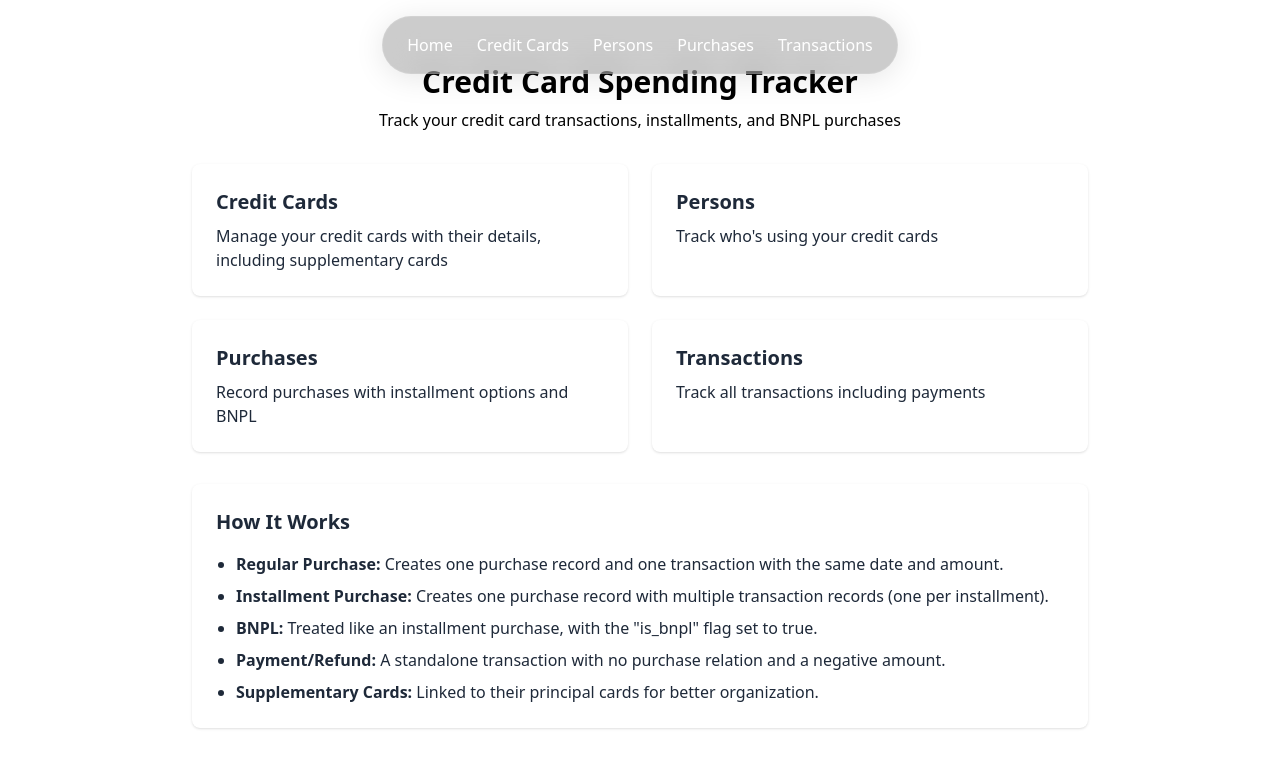
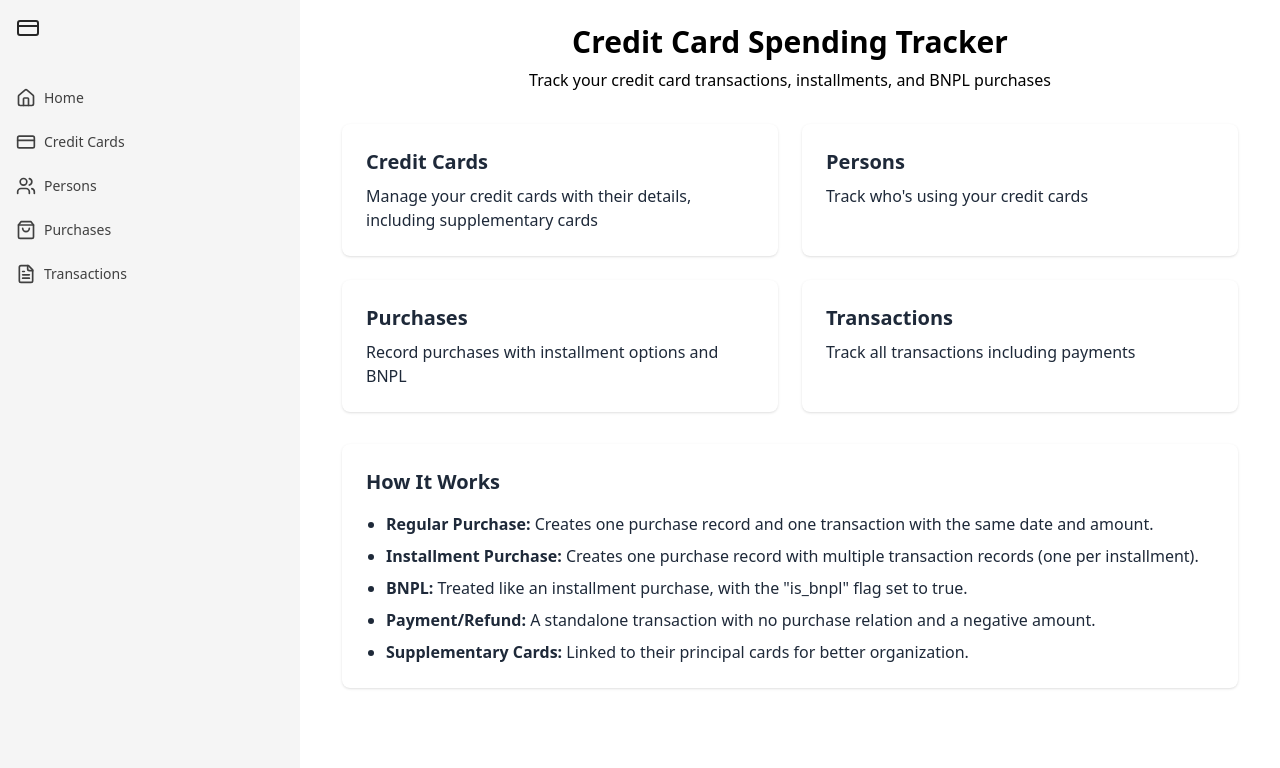
Before and after one commit to JohnPevien/credit-card-tracker, a Next.js app: page / in a window 1280 px wide. Shown: the top 768 px of the page. Built offline with nearby package versions, Linux system fonts and the light colour scheme.

Commit message:
Refactor layout to use sidebar and dark theme

```diff
--- a/src/app/layout.tsx
+++ b/src/app/layout.tsx
@@ -1,6 +1,6 @@
 import type { Metadata } from "next";
 import { Geist, Geist_Mono } from "next/font/google";
-import NavigationBar from "@/components/NavigationBar";
+import AppSidebar from "@/components/AppSidebar";
 import "./globals.css";
 
 const geistSans = Geist({
@@ -24,13 +24,15 @@ export default function RootLayout({
   children: React.ReactNode;
 }>) {
   return (
-    <html lang="en">
+    <html lang="en" className="dark">
       <body
-        className={`${geistSans.variable} ${geistMono.variable} antialiased bg-gray-100`}
+        className={`${geistSans.variable} ${geistMono.variable} antialiased bg-background`}
       >
-        <NavigationBar />
-        <div className="p-4 pt-16">
-          <main>{children}</main>
+        <div className="flex h-screen w-full overflow-hidden">
+          <AppSidebar />
+          <div className="flex-1 overflow-auto">
+            <main className="p-6">{children}</main>
+          </div>
         </div>
       </body>
     </html>
```
